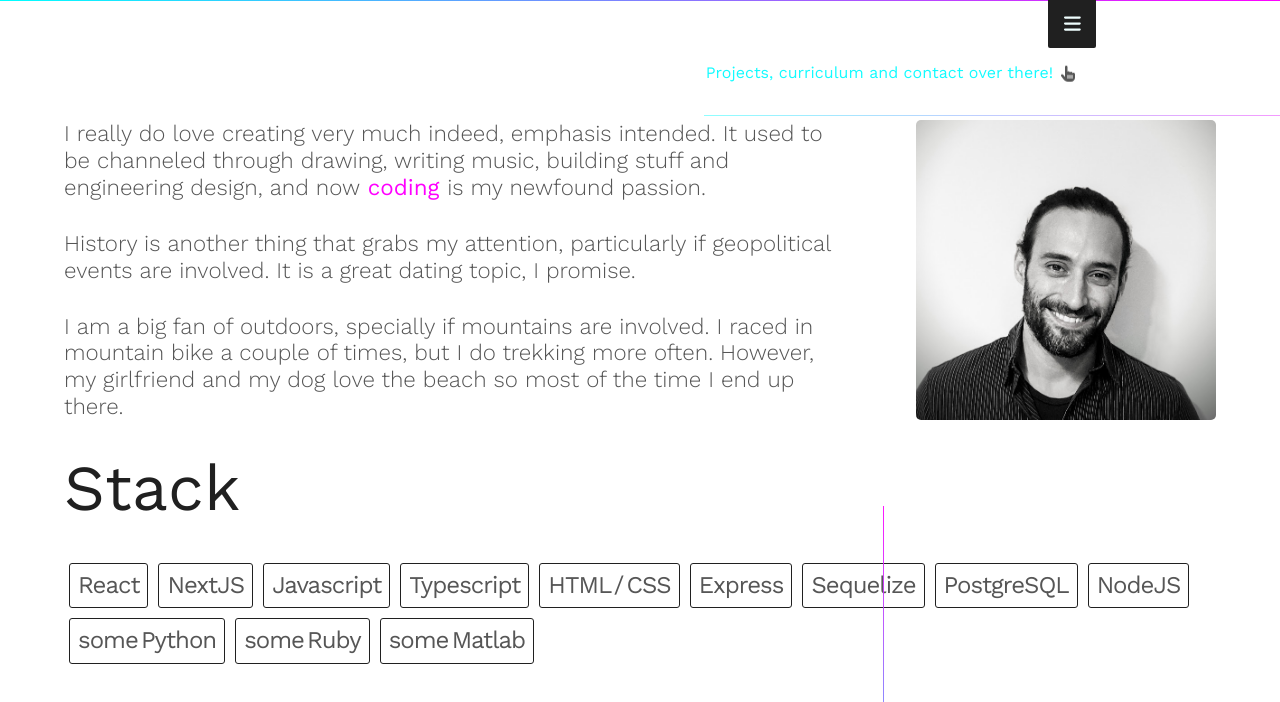
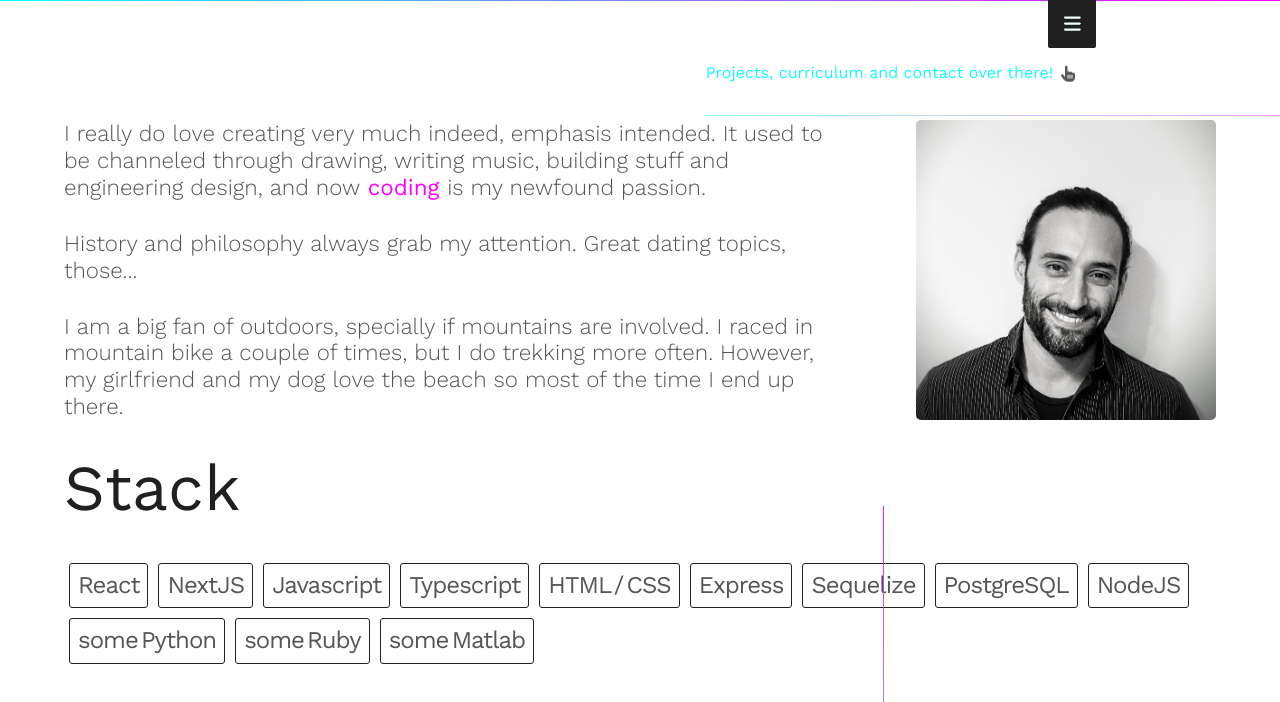
Before and after one commit to Pablo-Rovito/Pablo-Rovito-Portfolio, a Next.js app in the folder pablo-rovito-portfolio/: page / in a window 1280 px wide. Shown: the top 702 px of the page. Built offline with nearby package versions, Linux system fonts and the light colour scheme.

Commit message:
updated txt

```diff
--- a/pablo-rovito-portfolio/pages/index.jsx
+++ b/pablo-rovito-portfolio/pages/index.jsx
@@ -86,10 +86,8 @@ export default function Home() {
 								<span></span>
 							</p>
 							<p>
-								History is another thing that grabs my
-								attention, particularly if geopolitical events
-								are involved. It is a great dating topic, I
-								promise.
+								History and philosophy always grab my attention.
+								Great dating topics, those...
 							</p>
 							<p>
 								I am a big fan of outdoors, specially if
```
